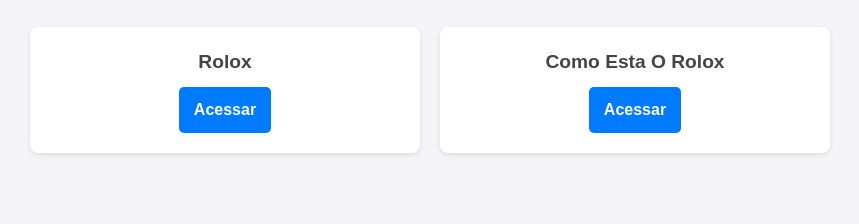
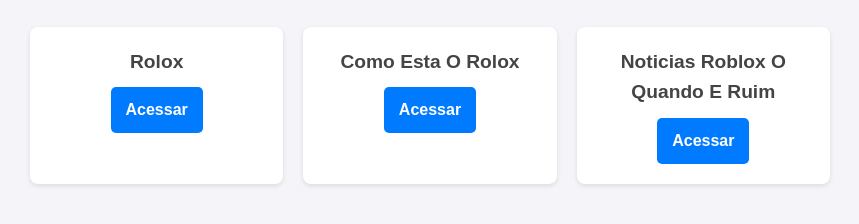
Before and after one commit to one-mapas-officeal/one-mapas-officeal.github.io, a plain HTML site: page index.html in a window 1280 px wide. Shown: the part 136-360 px from the top of the page, without its empty margins (210-1069 px from the left). Drawn offline with Linux system fonts and the light colour scheme.

Commit message:
Add new card for news link in index.html

```diff
--- a/index.html
+++ b/index.html
@@ -22,6 +22,7 @@
         <!-- Apenas coloque o link no atributo data-url -->
         <div class="card" data-url="https://one-mapas-officeal.github.io/rolox"></div>
         <div class="card" data-url="https://one-mapas-officeal.github.io/como-esta-o-rolox"></div>
+   <div class="card" data-url="https://one-mapas-officeal.github.io/Noticias-roblox-o-quando-e-ruim"></div>
     </div>
 
     <script>
```
